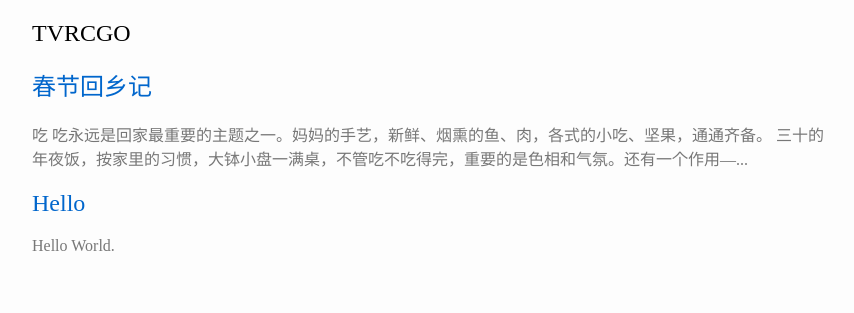
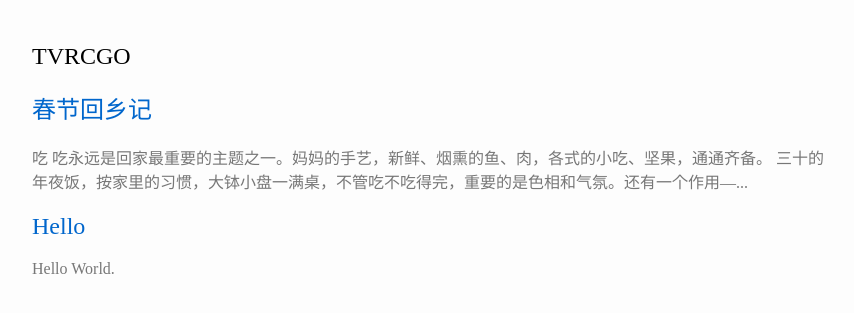
Before and after one commit to tvrcgo/tvrcgo.github.io, a Jekyll site: the page built from index.html, in a window 1280 px wide. Shown: the top 313 px of the page, without its empty margins (208-1062 px from the left). Built offline with Jekyll 4.4.1, drawn with Linux system fonts in a browser that asks for light colours; the list of posts is cut into pages by our own code.

Commit message:
style for mobile.

```diff
--- a/_includes/head.html
+++ b/_includes/head.html
@@ -1,7 +1,7 @@
 <head>
     <meta charset="utf-8">
     <meta http-equiv="X-UA-Compatible" content="IE=edge">
-    <meta name="viewport" content="width=device-width, initial-scale=1">
+    <meta name="viewport" content="width=device-width, initial-scale=1, maximum-scale=1">
     <meta name="description" content="{{ site.description }}">
     <meta name="keyword"  content="{{ site.keyword }}">
     <title>{% if page.title %}{{ page.title }} · {{ site.title }}{% else %}{{ site.title }}{% endif %}</title>
--- a/css/main.scss
+++ b/css/main.scss
@@ -15,8 +15,9 @@
 }
 
 .site {
-  width: 800px;
+  max-width: 800px;
   margin: 0 auto;
+  padding: 15px;
 }
 
 .post-meta {
```
